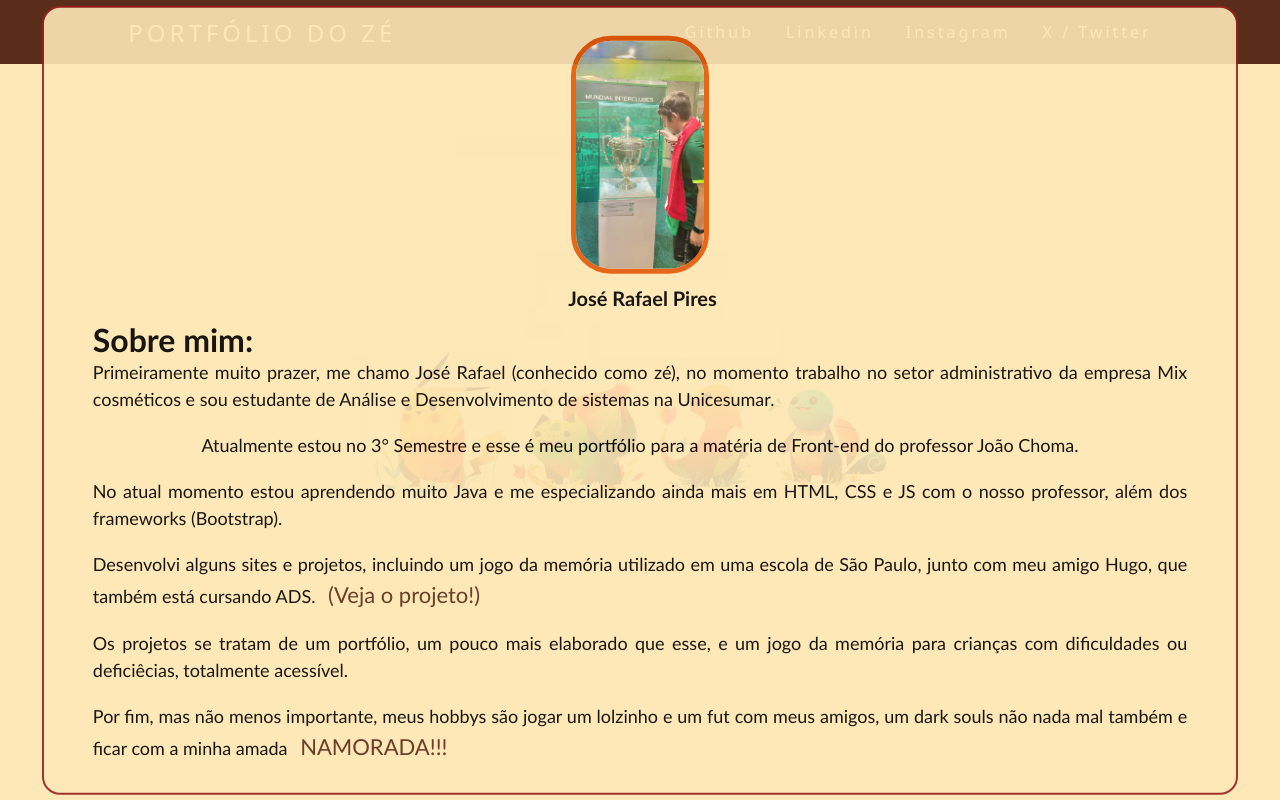
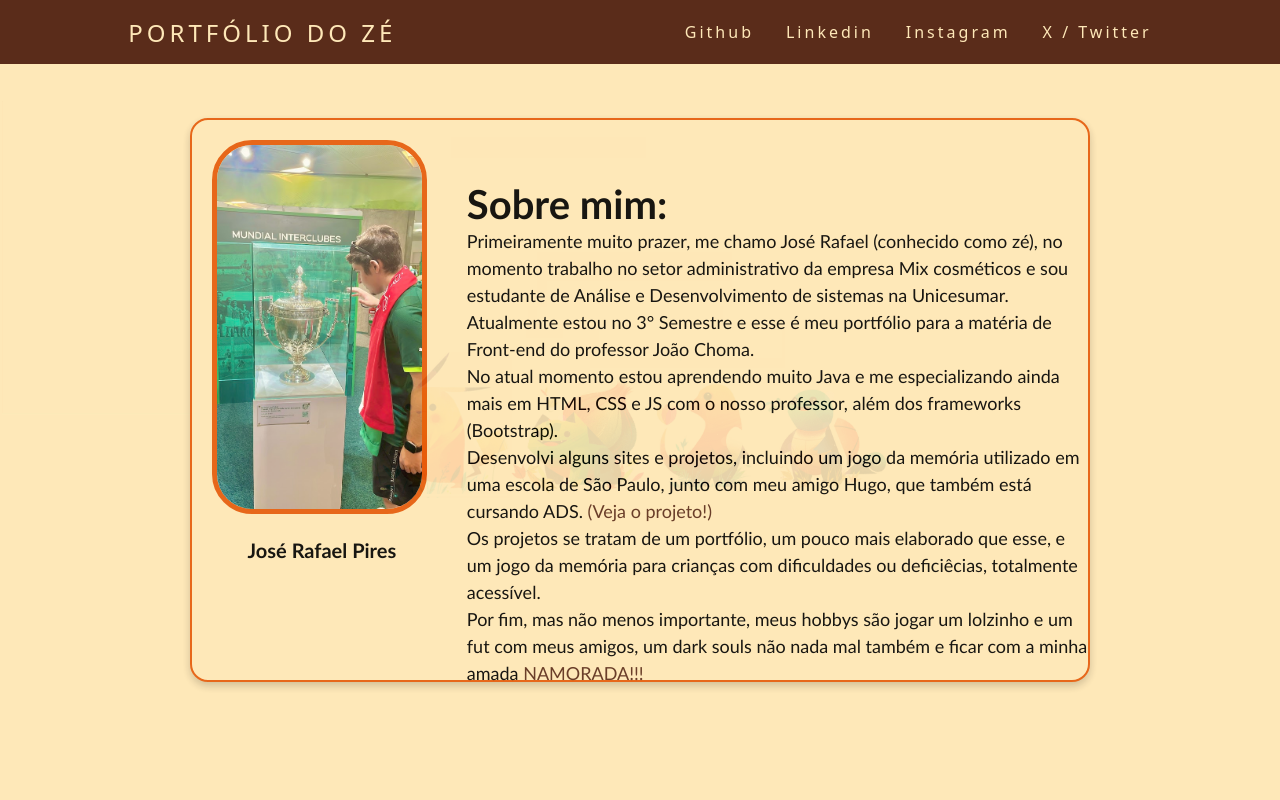
Before and after one commit to ZeRafael31/portfolio-do-zerafael, a plain HTML site: page index.html in a window 1280 px wide. Drawn offline with Linux system fonts and the light colour scheme.

Commit message:
Commit 01

```diff
--- a/index.html
+++ b/index.html
@@ -35,7 +35,7 @@
       <div class="left">
         <div class="top">
           <img
-            src="../img/taca.jpg"
+            src="./img/taca.jpg"
             alt="Esse sou eu"
             draggable="false"
           />
@@ -52,39 +52,39 @@
             cosméticos e sou estudante de Análise e Desenvolvimento de sistemas
             na Unicesumar.
           </p>
-          <br />
+
           <p>
             Atualmente estou no 3° Semestre e esse é meu portfólio para a
             matéria de Front-end do professor João Choma.
           </p>
-          <br />
+
           <p>
             No atual momento estou aprendendo muito Java e me especializando
             ainda mais em HTML, CSS e JS com o nosso professor, além dos
             frameworks (Bootstrap).
           </p>
-          <br />
+
           <p>
             <p>
               Desenvolvi alguns sites e projetos, incluindo um jogo da memória utilizado em uma escola de São Paulo, junto com meu amigo Hugo, que também está cursando ADS. <a href="https://projeto-jogo-da-memoria.netlify.app" target="_blank"> (Veja o projeto!)</a>
           </p>
-          <br />
+
           <p>
             Os projetos se tratam de um portfólio, um pouco mais elaborado que
             esse, e um jogo da memória para crianças com dificuldades ou
             deficiêcias, totalmente acessível.
           </p>
-          <br />
+
           <p>
             Por fim, mas não menos importante, meus hobbys são jogar um lolzinho
             e um fut com meus amigos, um dark souls não nada mal também e ficar com a
             minha amada
-            <a href="../img/debi.jpg" target="_blank"> NAMORADA!!!</a>
+            <a href="./img/debi.jpg" target="_blank"> NAMORADA!!!</a>
           </p>
         </div>
       </div>
     </div>
     <main></main>
-    <script src="../script.js" defer></script>
+    <script src="./script.js" defer></script>
   </body>
 </html>
--- a/style.css
+++ b/style.css
@@ -130,29 +130,6 @@ main {
   transform: rotate(45deg) translate(-5px, -7px);
 }
 
-.card {
-  display: flex;
-  flex-direction: column;
-  justify-content: center;
-  align-items: center;
-  width: 90%;
-  padding: 20px;
-  background-color: rgba(254, 232, 184, 255);
-  border: 2px solid #962020;
-  border-radius: 18px;
-  position: absolute;
-  top: 50%;
-  left: 50%;
-  transform: translate(-50%, -50%);
-  opacity: 90%;
-}
-
-.top h1 {
-  display: flex;
-  flex-direction: column;
-  align-items: center;
-}
-
 @keyframes borderColorAnimation {
   0% {
     border-color: #473632;
@@ -171,6 +148,33 @@ main {
   }
 }
 
+.card {
+  display: flex;
+  flex-direction: row;
+  width: 70dvw;
+  height: 70dvh;
+  background-color: rgba(254, 232, 184, 1);
+  border: 2px solid #962020;
+  border-radius: 18px;
+  position: absolute;
+  top: 50%;
+  left: 50%;
+  transform: translate(-50%, -50%);
+  opacity: 0.9;
+  box-shadow: 0px 4px 8px rgba(0, 0, 0, 0.2);
+  animation: borderColorAnimation 3s infinite linear;
+}
+
+.top h1 {
+  display: flex;
+  flex-direction: column;
+  align-items: center;
+  font-size: 10px;
+  text-align: center;
+  margin-top: 10px;
+  padding: 0 0 0 0;
+}
+
 .left {
   display: flex;
   flex-direction: column;
@@ -178,23 +182,17 @@ main {
 }
 
 .top img {
-  margin: 8px;
+  position: relative;
+  margin: 20px;
   border-radius: 40px;
-  width: 10vw;
+  width: 16vw;
+  transition: 0.3s ease-in-out;
+  border: 5px solid #da9268;
+  animation: borderColorAnimation 3s infinite linear;
 }
 
 .top img:hover {
   border-radius: 35px;
-}
-
-.top img {
-  position: relative;
-  margin: 8px;
-  border-radius: 40px;
-  width: 10vw;
-  transition: 0.3s ease-in-out;
-  border: 5px solid #da9268;
-  animation: borderColorAnimation 3s infinite linear;
 }
 
 .top img::after {
@@ -217,6 +215,10 @@ main {
 
 .top p,
 .top h1 {
+  font-size: 25px;
+  display: flex;
+  justify-content: center;
+  align-self: center;
   margin: 0px 0px 0px 5px;
   font-family: "Gill Sans", "Gill Sans MT", Calibri, "Trebuchet MS", sans-serif;
   font-size: 20px;
@@ -224,27 +226,30 @@ main {
 
 .text {
   font-family: "Gill Sans", "Gill Sans MT", Calibri, "Trebuchet MS", sans-serif;
-  text-align: justify;
-  max-width: 95%;
+  text-align: left;
+  font-size: 20px;
   width: 100%;
-  padding: 10px;
+  padding: 60px 0 0 20px;
 }
 .text-align {
   display: flex;
   flex-direction: column;
-  align-items: center;
+  align-items: baseline;
 }
 
 .text-align p {
   font-size: 18px;
   word-wrap: break-word;
-  max-width: 100%;
   line-height: 1.5;
 }
 
 .text-align a {
-  font-size: 22px;
-  padding: 8px;
+  font-size: 18px;
   text-decoration: none;
   color: #5a2c1a;
+  transition: 0.3s;
 }
+
+.text-align a:hover {
+  opacity: 0.7;
+}
```
